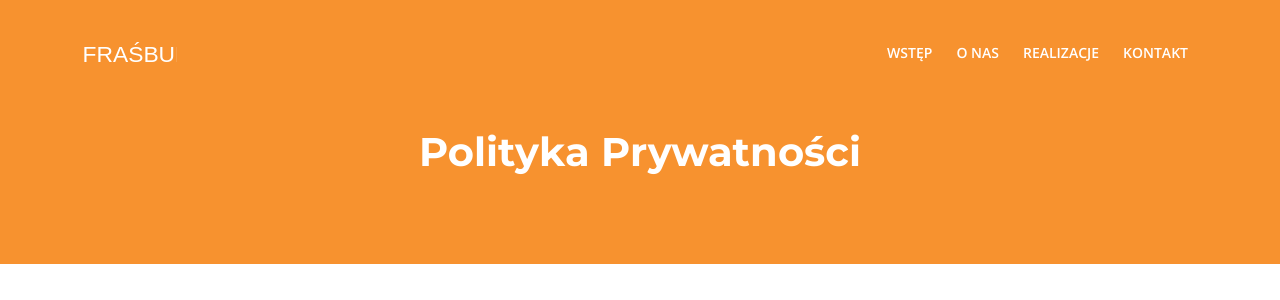
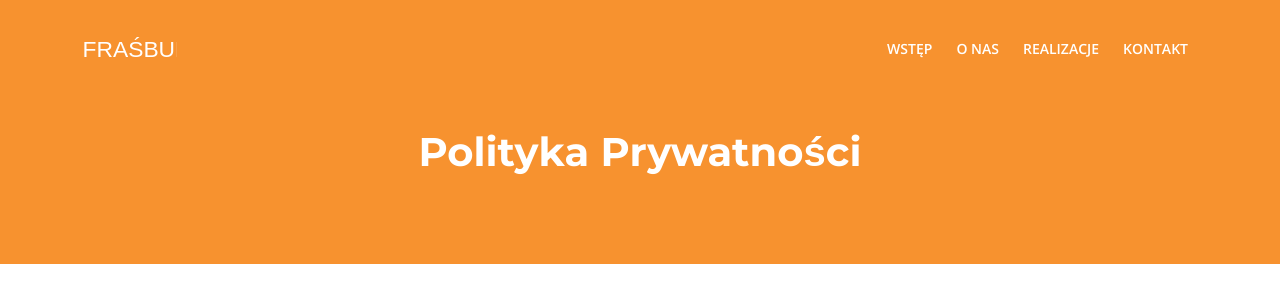
Before and after one commit to jnyuu/FrasBud, a PHP site: page /polityka-prywatnosci.html in a window 1280 px wide. Shown: the top 300 px of the page. Run offline with PHP 8.4, Linux system fonts and the light colour scheme.

Commit message:
logo svg optimized

```diff
--- a/assets/css/styles/main.css
+++ b/assets/css/styles/main.css
@@ -718,6 +718,14 @@ a:hover.back-to-top {
   overflow: visible;
 }
 
+.navbar-custom .logo-image {
+  display: inline-block;
+  width: 97px;
+  height: 29px;
+  background: url("../../img/logo.svg");
+  background-size: 97px 29px;
+}
+
 .navbar-custom .navbar-brand.logo-text {
   margin-top: 0.25rem;
   margin-bottom: 0.25rem;
--- a/index.html
+++ b/index.html
@@ -43,8 +43,7 @@
     </div>
 
     <nav class="navbar navbar-expand-md navbar-dark navbar-custom fixed-top">
-        <a class="navbar-brand logo-image" style="overflow: visible;" href="index.html"><img src="./assets/img/logo.svg"
-                alt="alternative"></a>
+        <a class="navbar-brand logo-image" style="overflow: visible;" href="index.html"></a>
         <button class="navbar-toggler" type="button" data-toggle="collapse" data-target="#navbarsExampleDefault"
             aria-controls="navbarsExampleDefault" aria-expanded="false" aria-label="Toggle navigation">
             <span class="navbar-toggler-awesome fas fa-bars"></span>
--- a/polityka-prywatnosci.html
+++ b/polityka-prywatnosci.html
@@ -24,10 +24,7 @@
     <!-- !!!!!!!!  -->
     <meta property="og:type" content="website" />
     <title>FraśBud - Polityka Prywatności</title>
-    <link href="https://fonts.googleapis.com/css?family=Montserrat:500,700&display=swap&subset=latin-ext"
-        rel="stylesheet">
-    <link href="https://fonts.googleapis.com/css?family=Open+Sans:400,400i,600&display=swap&subset=latin-ext"
-        rel="stylesheet">
+
     <link href="./assets/css/styles/bootstrap.css" rel="stylesheet">
     <link href="./assets/css/styles/fontawesome-all.css" rel="stylesheet">
     <link href="./assets/css/styles/swiper.css" rel="stylesheet">
@@ -48,7 +45,7 @@
 
 
     <nav class="navbar navbar-expand-md navbar-dark navbar-custom fixed-top">
-        <a class="navbar-brand logo-image" href="index.html"><img src="./assets/img/logo.svg" alt="alternative"></a>
+        <a class="navbar-brand logo-image" href="index.html"></a>
 
         <button class="navbar-toggler" type="button" data-toggle="collapse" data-target="#navbarsExampleDefault"
             aria-controls="navbarsExampleDefault" aria-expanded="false" aria-label="Toggle navigation">
```
Also changed, not shown: 1 other file.
